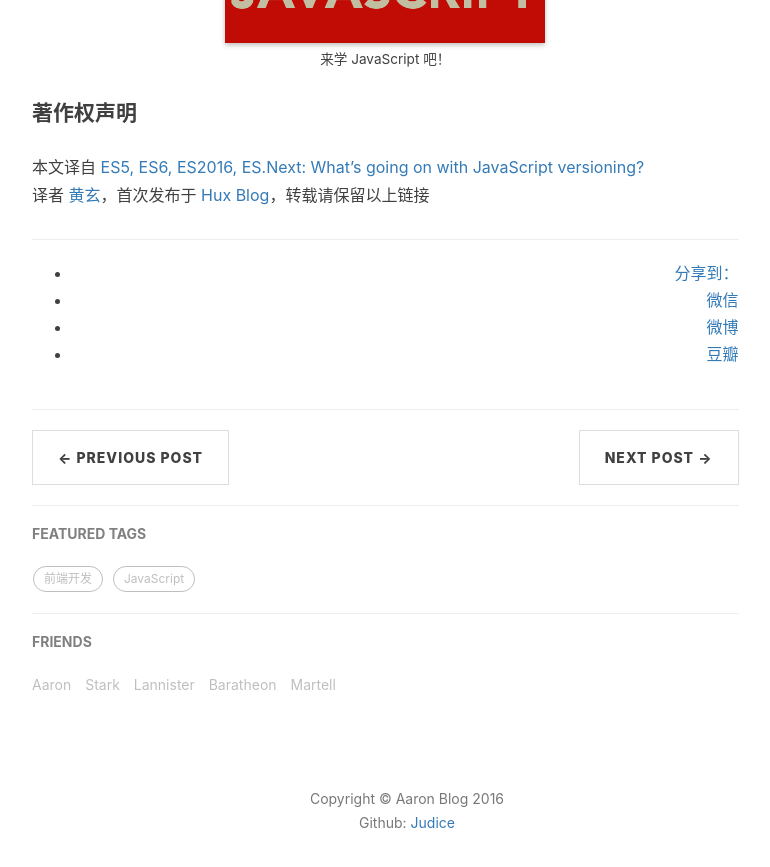
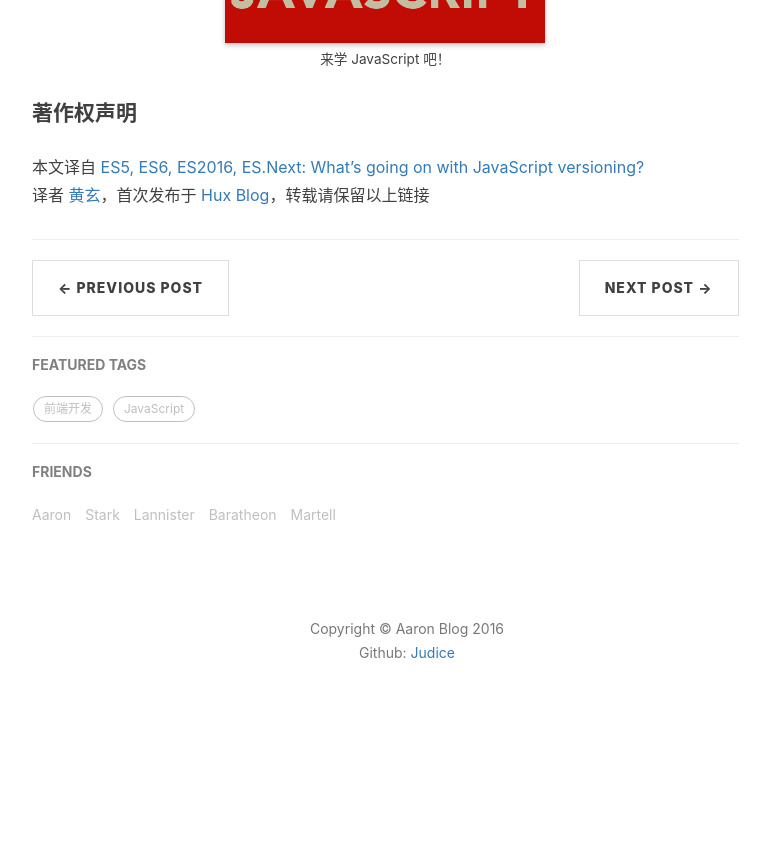
Before and after one commit to Judice/judice.github.com, a Jekyll site: the page built from _posts/2016-11-16-js-version.markdown, in a window 1280 px wide and 900 px high, scrolled down 3463 px. Shown: the top 867 px of the window, without its empty margins (233-1003 px from the left). Built offline with Jekyll 4.4.1, drawn with Linux system fonts in a browser that asks for light colours; nearby versions of some CDN libraries; comment, search, counter and statistics services are not loaded; after the commit the page ends 4193 px from its top, so only the background shows below that.

Commit message:
xiugaipost

```diff
--- a/_layouts/post.html
+++ b/_layouts/post.html
@@ -50,33 +50,6 @@
 				{{ content }}
 
                 <hr>
-
-                {% if site.duoshuo_share && site.duoshuo_username %}
-                <!-- 多说 Share start -->
-                </style>
-                <div class="ds-share"
-                    style="text-align: right"
-                    data-thread-key="{{page.id}}"
-                    data-title="{{page.title}}"
-                    data-url="{{site.url}}{{site.baseurl}}{{page.url}}"
-                    data-images="{{ site.url }}{{site.baseurl}}/{% if page.header-img %}{{ page.header-img }}{% else %}{{ site.header-img }}{% endif %}"
-                    data-content="{{ content | strip_html | truncate:80 }} | {{ site.SEOTitle }} " >
-                    <div class="ds-share-inline">
-                      <ul  class="ds-share-icons-16">
-                        <li data-toggle="ds-share-icons-more"><a class="ds-more" href="#">分享到：</a></li>
-                        <li><a class="ds-wechat flat" href="javascript:void(0);" data-service="wechat">微信</a></li>
-                        <li><a class="ds-weibo flat" href="javascript:void(0);" data-service="weibo">微博</a></li>
-                        <li><a class="ds-douban flat" href="javascript:void(0);" data-service="douban">豆瓣</a></li>
-                      </ul>
-                      <div class="ds-share-icons-more">
-                      </div>
-                    </div>
-                <hr>
-                </div>
-                <!-- 多说 Share end-->
-                {% endif %}
-
-
                 <ul class="pager">
                     {% if page.previous.url %}
                     <li class="previous">
@@ -89,28 +62,6 @@
                     </li>
                     {% endif %}
                 </ul>
-
-
-                {% if site.duoshuo_username %}
-                <!-- 多说评论框 start -->
-                <div class="comment">
-                    <div class="ds-thread"
-                        data-thread-key="{{page.id}}"
-                        data-title="{{page.title}}"
-                        data-url="{{site.url}}{{site.baseurl}}{{page.url}}" >
-                    </div>
-                </div>
-                <!-- 多说评论框 end -->
-                {% endif %}
-
-                {% if site.disqus_username %}
-                <!-- disqus 评论框 start -->
-                <div class="comment">
-                    <div id="disqus_thread" class="disqus-thread"></div>
-                </div>
-                <!-- disqus 评论框 end -->
-                {% endif %}
-
             </div>
 
     <!-- Sidebar Container -->
--- a/_posts/2016-11-11-js-module-7day.markdown
+++ b/_posts/2016-11-11-js-module-7day.markdown
@@ -2,7 +2,6 @@
 layout:     keynote
 title:      "Example Post using Keynote Layout"
 subtitle:   "Keynote: JavaScript Modularization Journey"
-iframe:     "http://huangxuan.me/js-module-7day/"
 date:       2016-11-11
 author:     “Aaron”
 header-img: "img/post-bg-js-version.jpg"
```
Also changed, not shown: other parts of _layouts/post.html (+0 -39 lines).
